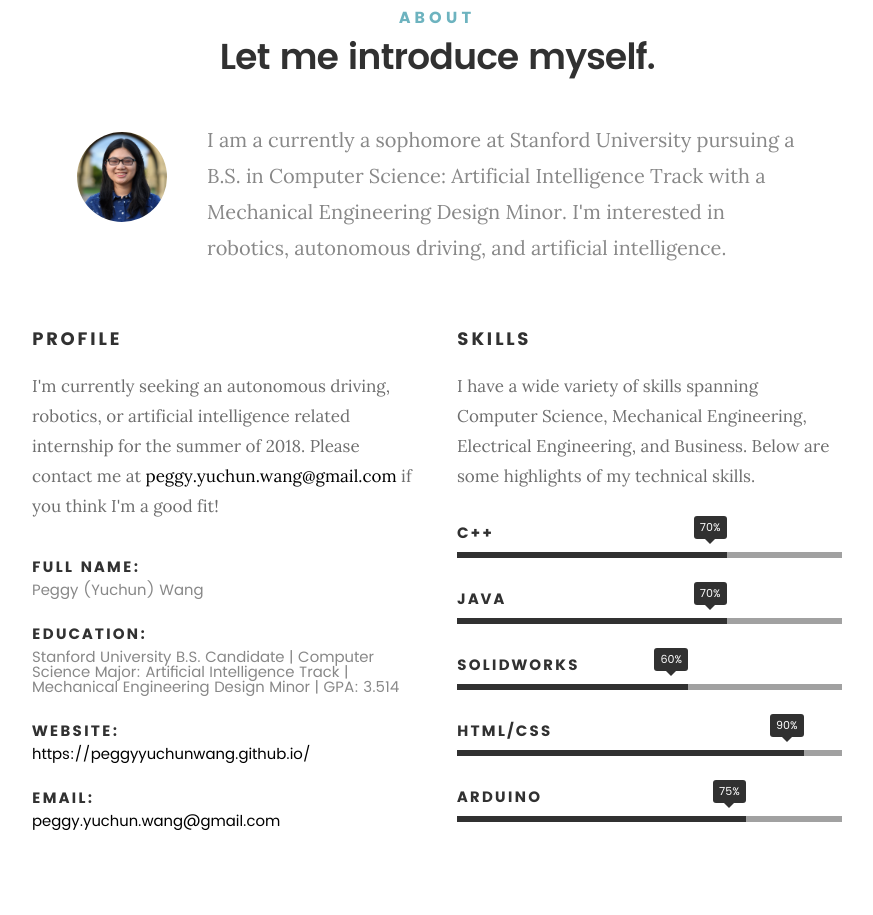
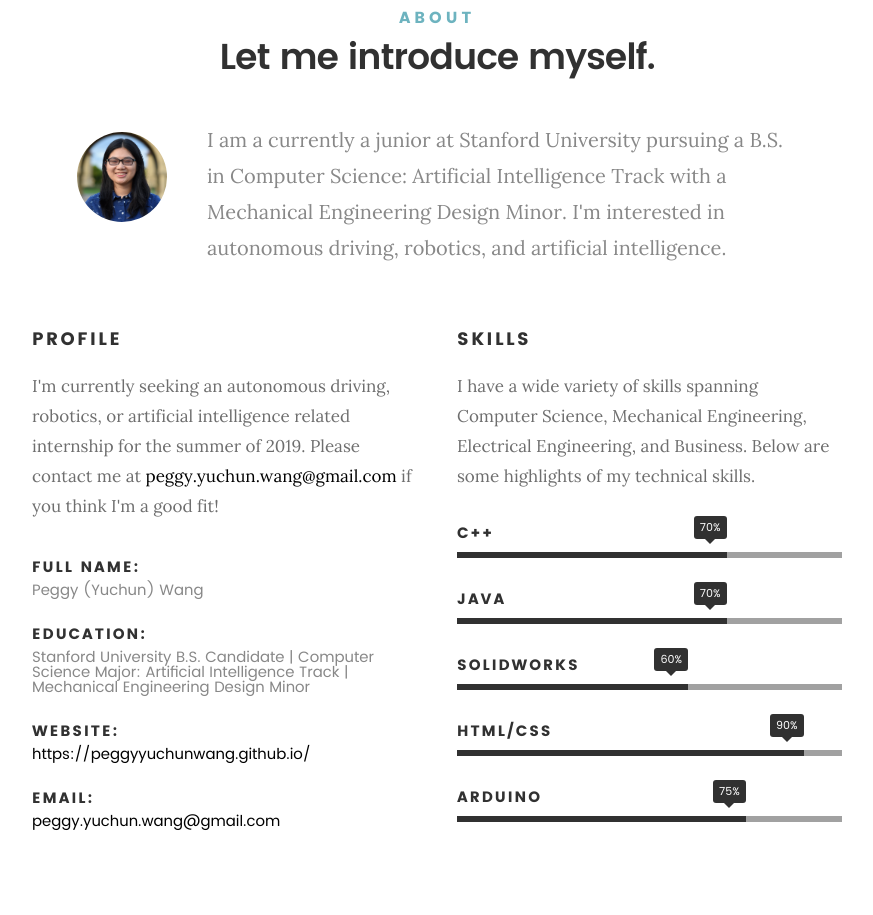
Before and after one commit to PeggyYuchunWang/PeggyYuchunWang.github.io, a plain HTML site: page index.html in a window 1280 px wide. Shown: the part 917-1832 px from the top of the page, without its empty margins (203-1076 px from the left). Drawn offline with Linux system fonts and the light colour scheme; files whose address does not match are found by name.

Commit message:
update a bit

```diff
--- a/index.html
+++ b/index.html
@@ -114,10 +114,10 @@
 
    				<img src="images/profile-pic.jpg" alt="Profile Picture">
 
-   				<p class="lead">I am a currently a sophomore at Stanford University
+   				<p class="lead">I am a currently a junior at Stanford University
             pursuing a B.S. in Computer Science: Artificial Intelligence Track
-            with a Mechanical Engineering Design Minor. I'm interested in robotics,
-            autonomous driving, and artificial intelligence.
+            with a Mechanical Engineering Design Minor. I'm interested in
+            autonomous driving, robotics, and artificial intelligence.
           </p>
    			</div>
 
@@ -130,7 +130,7 @@
 
    			<h3>Profile</h3>
    			<p>I'm currently seeking an autonomous driving, robotics, or artificial intelligence
-          related internship for the summer of 2018. Please contact me
+          related internship for the summer of 2019. Please contact me
           at <a href="mailto:peggy.yuchun.wang@gmail.com">
             peggy.yuchun.wang@gmail.com </a> if you think I'm a good fit!</p>
 
@@ -142,7 +142,7 @@
    				<li>
    					<strong>Education:</strong>
    					<span>Stanford University B.S. Candidate | Computer Science Major: Artificial
-              Intelligence Track | Mechanical Engineering Design Minor | GPA: 3.514 </span>
+              Intelligence Track | Mechanical Engineering Design Minor</span>
    				</li>
    				<li>
    					<strong>Website:</strong>
```
